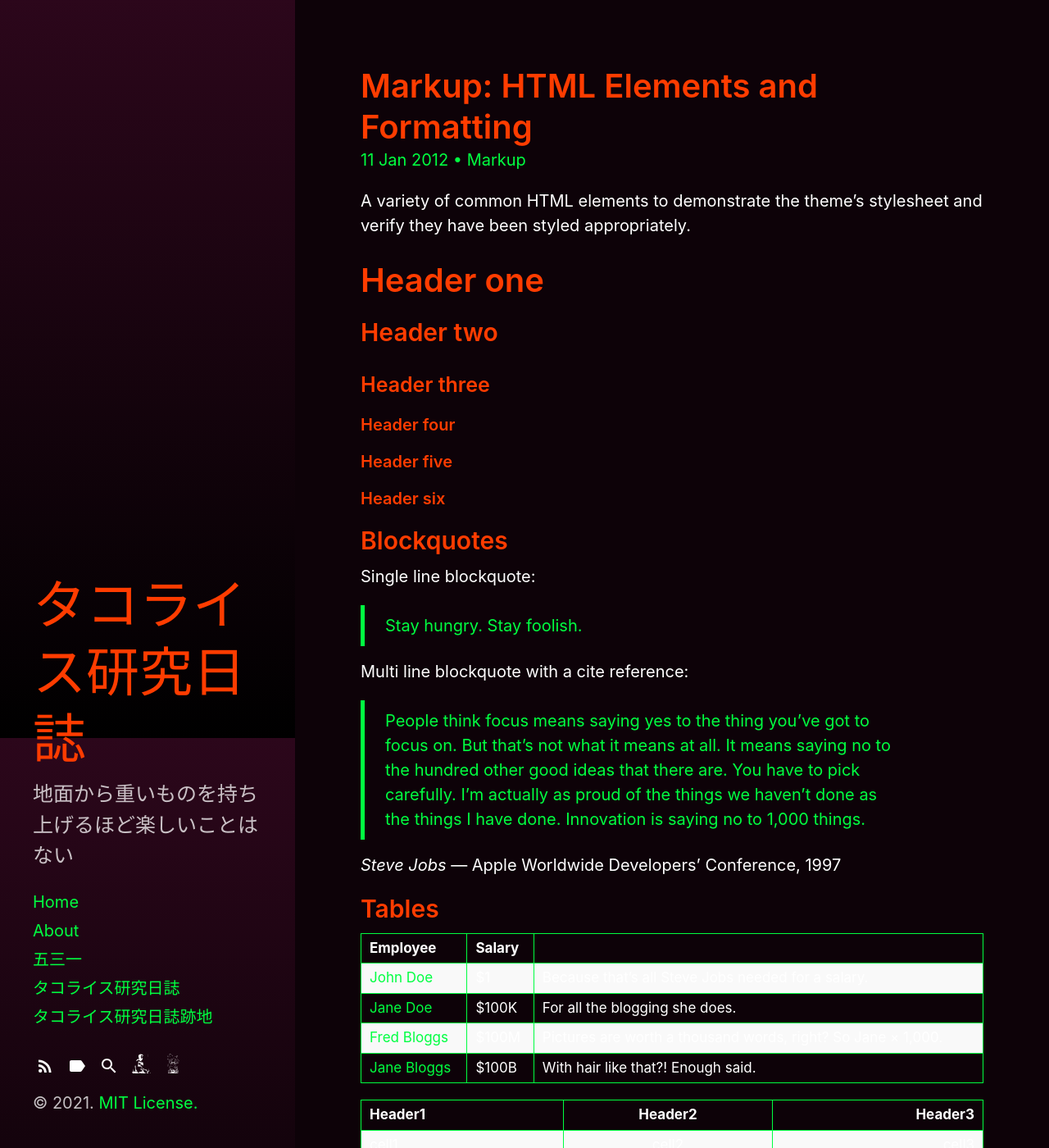
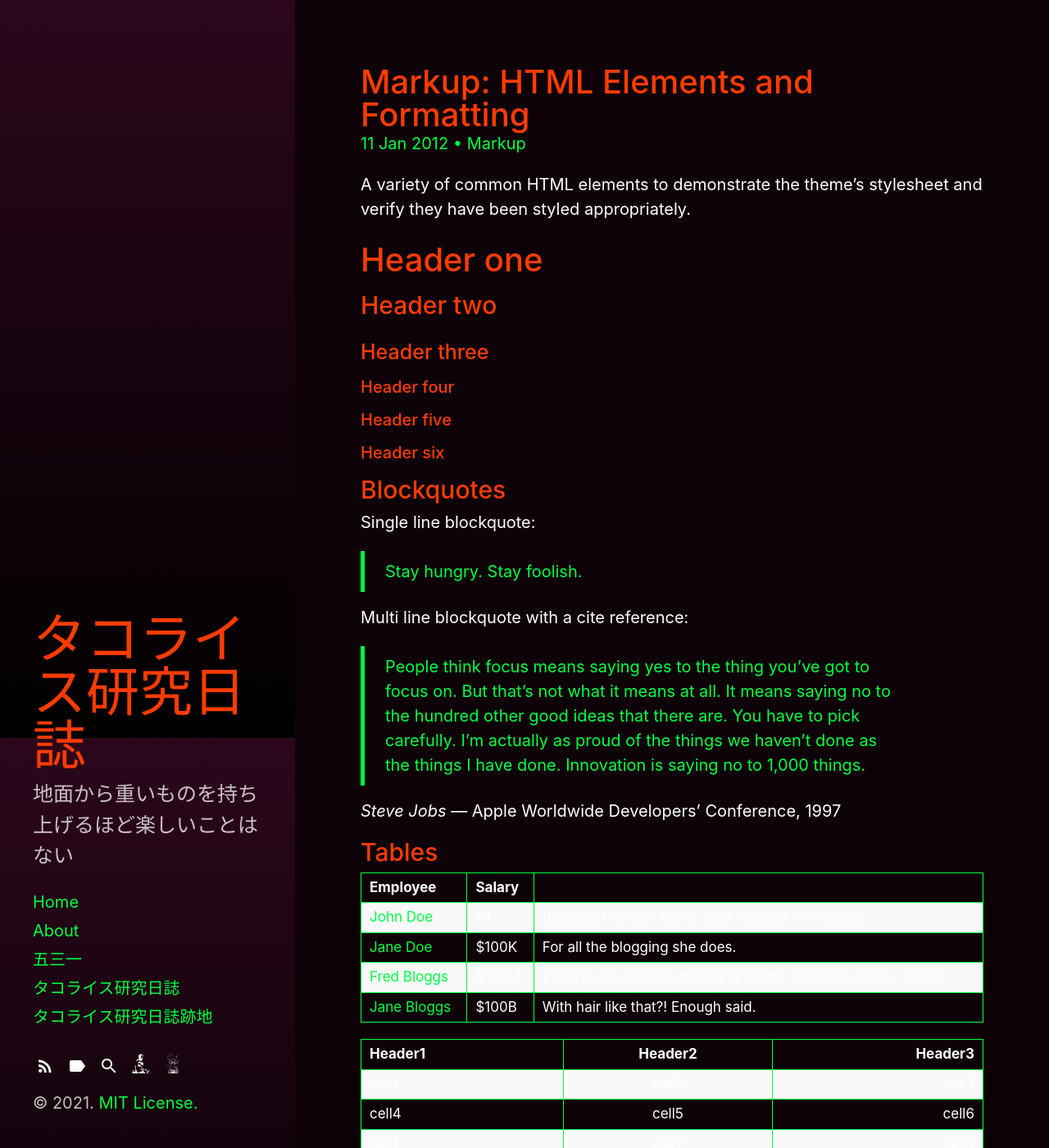
Before and after one commit to buckybean/buckybean.github.io, a Jekyll site: the page built from _posts/2012-01-11-markup-html-elements-and-formatting.md, in a window 1280 px wide and 1400 px high. Shown: the whole window at 82% size. Built offline with Jekyll 4.4.1, drawn with Linux system fonts in a browser that asks for light colours.

Commit message:
Update _type.scss

```diff
--- a/_sass/hydeout/_type.scss
+++ b/_sass/hydeout/_type.scss
@@ -10,8 +10,8 @@ h5,
 h6,
 .site-title {
   color: $heading-color;
-  font-weight: 600;
-  line-height: 1.25;
+  font-weight: 500;
+  line-height: 1;
   margin-bottom: $heading-spacing;
   text-rendering: optimizeLegibility;
 }
```
